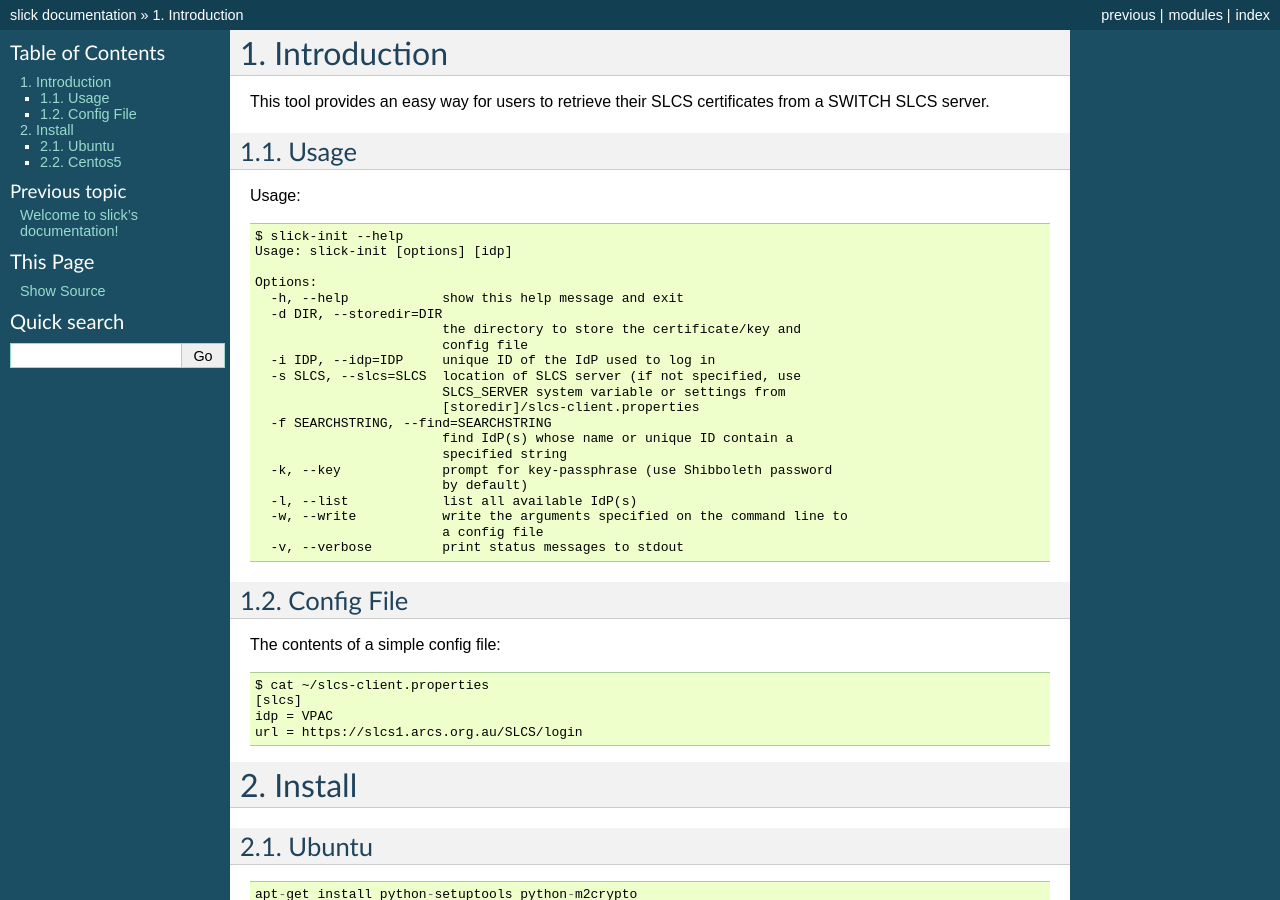
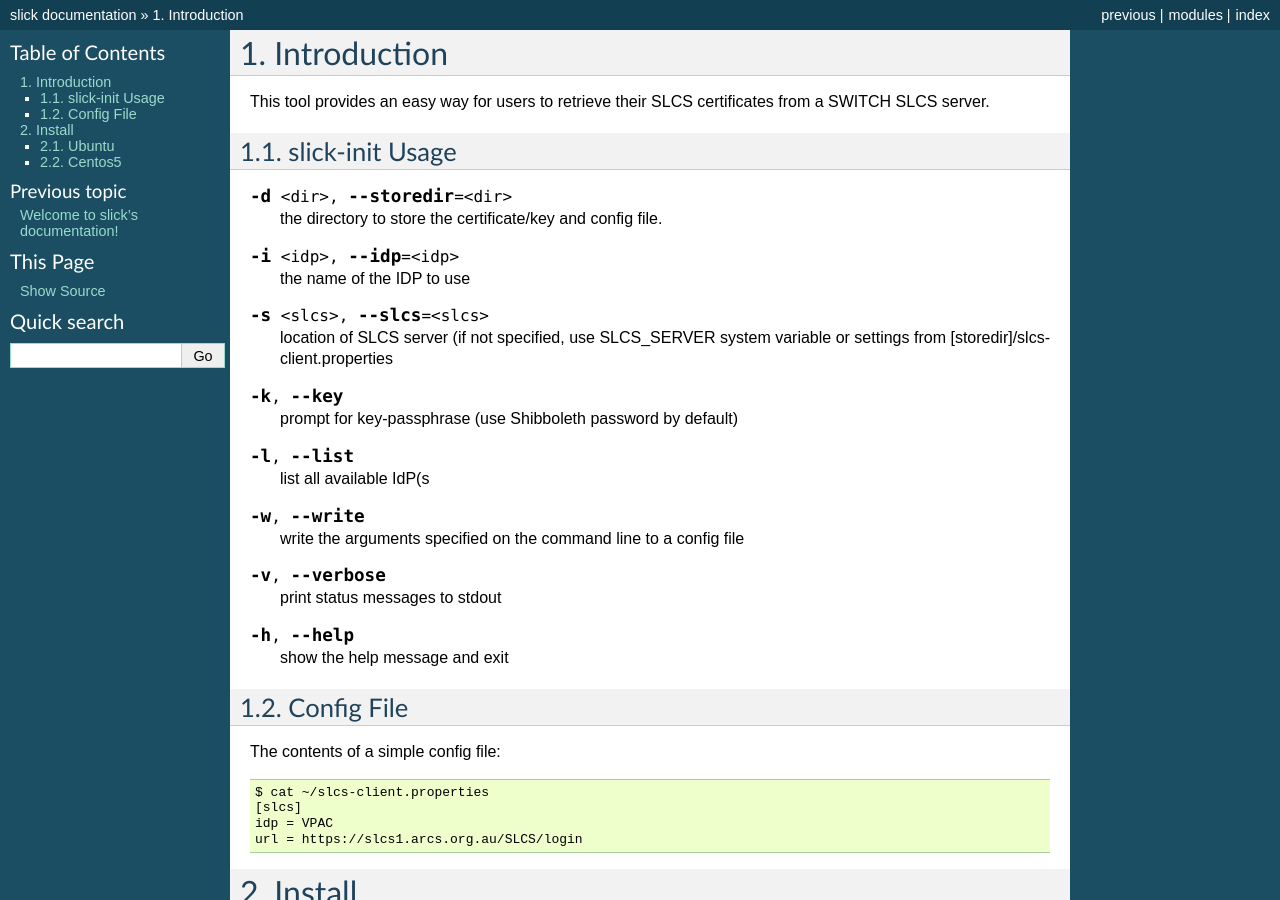
Before and after one commit to russell/slick, a Sphinx documentation site: the page built from docs/introduction.rst, in a window 1280 px wide and 900 px high. Built offline with Sphinx 7.4.7, drawn with Linux system fonts in a browser that asks for light colours; the version number could not be read and is left out.

Commit message:
cleaned up option list

```diff
--- a/docs/introduction.rst
+++ b/docs/introduction.rst
@@ -3,33 +3,46 @@ Introduction
 
 This tool provides an easy way for users to retrieve their SLCS certificates from a SWITCH SLCS server.
 
-Usage
------
+slick-init Usage
+----------------
 
-Usage::
+.. program:: slick-init
 
-  $ slick-init --help
-  Usage: slick-init [options] [idp]
+.. cmdoption:: -d <dir>, --storedir=<dir>
 
-  Options:
-    -h, --help            show this help message and exit
-    -d DIR, --storedir=DIR
-                          the directory to store the certificate/key and
-                          config file
-    -i IDP, --idp=IDP     unique ID of the IdP used to log in
-    -s SLCS, --slcs=SLCS  location of SLCS server (if not specified, use
-                          SLCS_SERVER system variable or settings from
-                          [storedir]/slcs-client.properties
-    -f SEARCHSTRING, --find=SEARCHSTRING
-                          find IdP(s) whose name or unique ID contain a
-                          specified string
-    -k, --key             prompt for key-passphrase (use Shibboleth password
-                          by default)
-    -l, --list            list all available IdP(s)
-    -w, --write           write the arguments specified on the command line to
-                          a config file
-    -v, --verbose         print status messages to stdout
+   the directory to store the certificate/key and config file.
 
+.. cmdoption:: -i <idp>, --idp=<idp>
+
+   the name of the IDP to use
+
+.. cmdoption:: -s <slcs>, --slcs=<slcs>
+
+    location of SLCS server (if not specified, use
+    SLCS_SERVER system variable or settings from
+    [storedir]/slcs-client.properties
+
+.. cmdoption:: -k, --key
+
+   prompt for key-passphrase (use Shibboleth password
+   by default)
+
+.. cmdoption:: -l, --list
+
+   list all available IdP(s
+
+.. cmdoption:: -w, --write
+
+   write the arguments specified on the command line to
+   a config file
+
+.. cmdoption:: -v, --verbose
+
+   print status messages to stdout
+
+.. cmdoption:: -h, --help
+
+   show the help message and exit
 
 
 Config File
```
